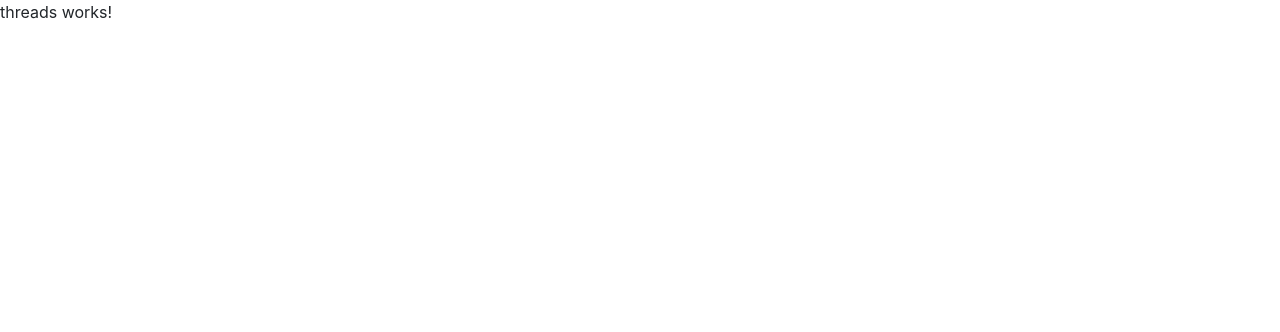
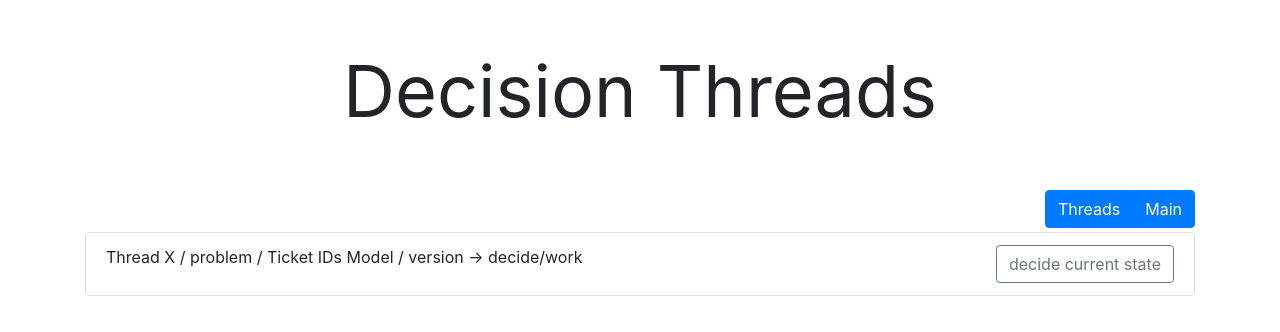
Before and after one commit to mindscan-de/CheapLithium-Frontend, an Angular app: page /threads in a window 1280 px wide. Shown: the top 332 px of the page. Built offline with nearby package versions, Linux system fonts and the light colour scheme.

Commit message:
start with a mock of the thread list.

```diff
--- a/src/app/threads/threads.component.html
+++ b/src/app/threads/threads.component.html
@@ -1 +1,37 @@
-<p>threads works!</p>
+<div class="container">
+	<div class="row">
+		<div class="col-sm my-5">
+			<h1 class="display-3 font-weight-normal" align="center">Decision Threads</h1>
+		</div>
+	</div>
+
+	<div class="row">
+		<div class="col-lg mt-8">
+			<div class="btn-toolbar float-right" role="toolbar" >
+				<div class="btn-group ml-2" role="group">
+					<a type="button" class="btn btn-primary" routerLink="/threads">Threads</a>
+					<a type="button" class="btn btn-primary" routerLink="/main">Main</a>
+				</div>
+			</div>
+		</div>
+	</div>
+
+	<div class="row">
+		<div class="col-lg mt-1">
+			<ul class="list-group">
+				<li class="list-group-item">
+					<div class="btn-toolbar float-right" role="toolbar" >
+						<div class="btn-group ml-2" role="group">
+							<button type="button" class="btn btn-outline-secondary float-right" >decide current state</button>
+							<!-- <a type="button" class="btn btn-outline-primary float-right" routerLink="/showDecisionModel/{{item.uuid}}">show model</a> -->
+						</div>
+					</div>
+					Thread X / problem / Ticket IDs
+					Model / version -> decide/work
+				</li>
+			</ul>
+		</div>
+	</div>
+
+
+</div>
```
